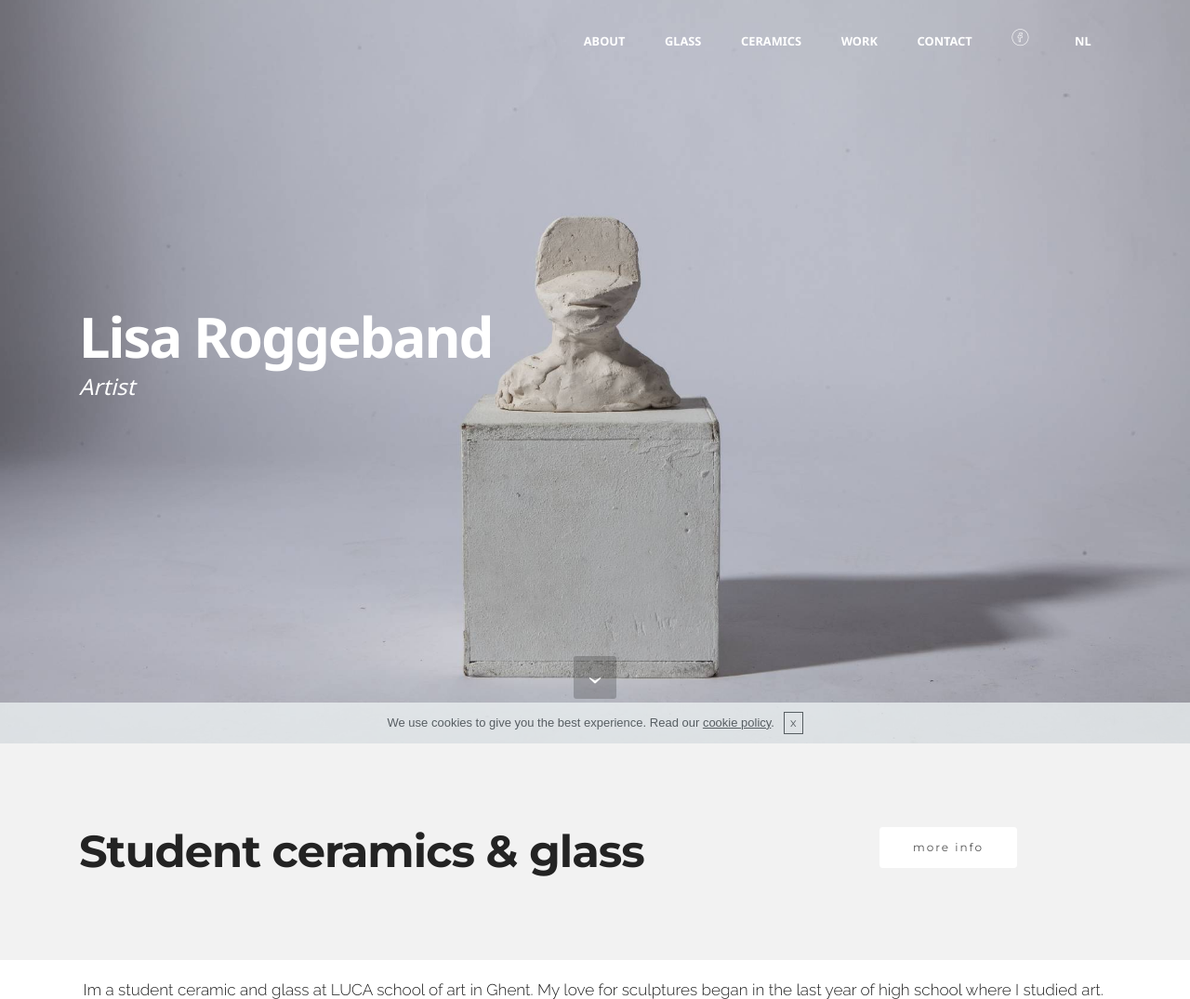
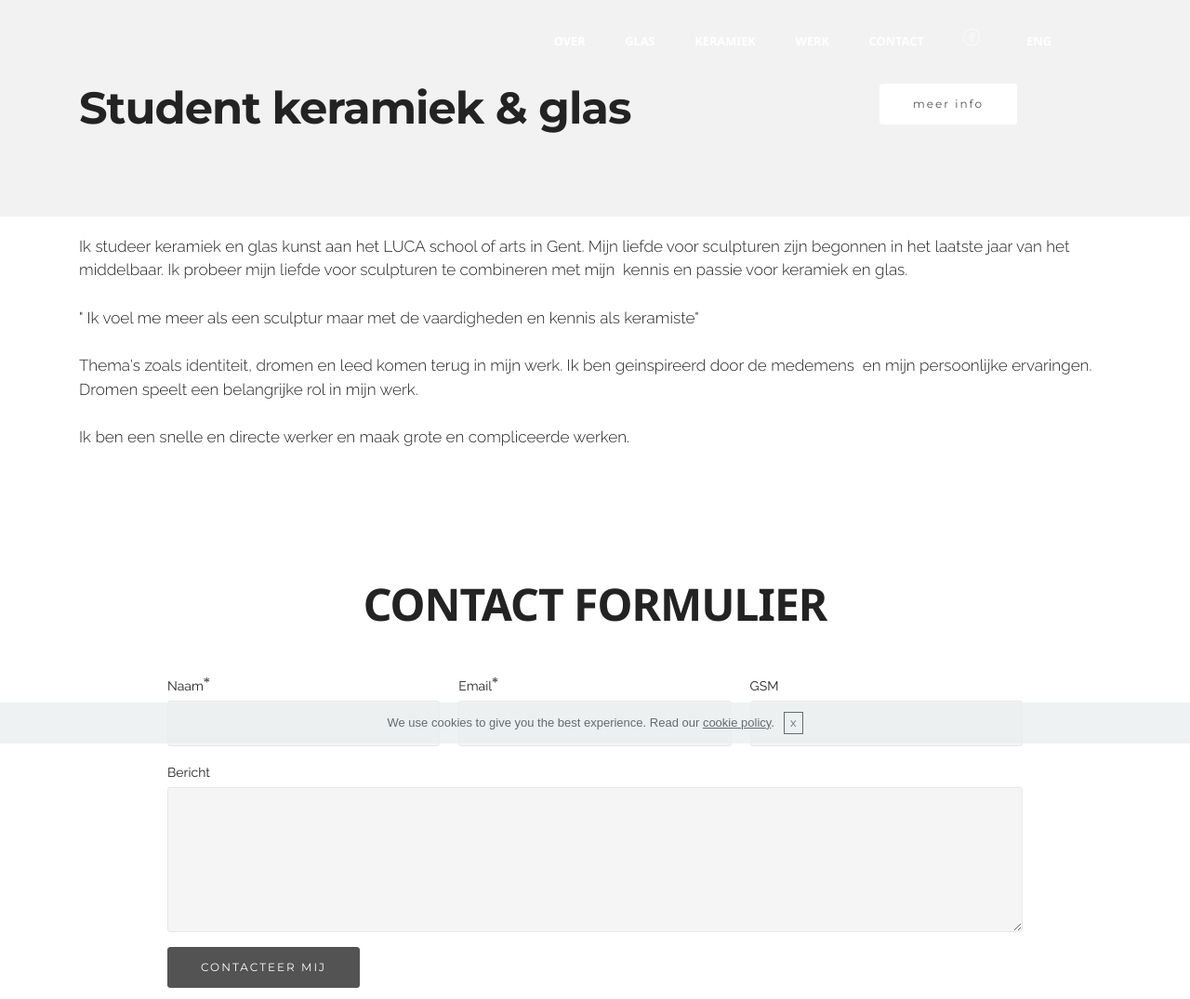
Before and after one commit to LisaRog/site10, a plain HTML site: page index.html in a window 1280 px wide. Shown: the top 1075 px of the page at 93% size. Drawn offline with Linux system fonts and the light colour scheme.

Commit message:
create github pages

```diff
--- a/assets/mobirise/css/mbr-additional.css
+++ b/assets/mobirise/css/mbr-additional.css
@@ -3,8 +3,6 @@
 @import url(https://fonts.googleapis.com/css?family=Lora:400,700);
 @import url(https://fonts.googleapis.com/css?family=Raleway:400,300,700);
 @import url(https://fonts.googleapis.com/css?family=Open+Sans:400,300,700);
-
-
 
 
 
@@ -479,17 +477,6 @@ h6,
 #menu-1 .dropdown-item[aria-expanded="true"] {
   color: #c0a375!important;
 }
-#header5-0 .mbr-section-title {
-  color: #ffffff;
-  text-align: left;
-  font-family: 'Noto Sans', sans-serif;
-  font-size: 60px;
-}
-#header5-0 .mbr-section-lead {
-  color: #ffffff;
-  text-align: left;
-  font-family: 'Noto Sans', sans-serif;
-}
 #form1-2 .form-control-label {
   color: #232323;
 }
--- a/index.html
+++ b/index.html
@@ -54,7 +54,7 @@
                         <div class="hamburger-icon"></div>
                     </button>
 
-                    <ul class="nav-dropdown collapse pull-xs-right nav navbar-nav navbar-toggleable-sm" id="exCollapsingNavbar"><li class="nav-item"><a class="nav-link link" href="index.html">ABOUT</a></li><li class="nav-item"><a class="nav-link link" href="page1.html" aria-expanded="false">GLASS</a></li><li class="nav-item"><a class="nav-link link" href="page2.html" aria-expanded="false">CERAMICS</a></li><li class="nav-item"><a class="nav-link link" href="page3.html" aria-expanded="false">WORK</a></li><li class="nav-item"><a class="nav-link link" href="index.html#form1-2" aria-expanded="false">CONTACT</a></li><li class="nav-item"><a class="nav-link link" href="https://www.facebook.com/LisaRoggebandSculptures/" aria-expanded="false" target="_blank"><span class="etl-icon icon-facebook mbr-iconfont mbr-iconfont-btn"></span></a></li><li class="nav-item"><a class="nav-link link" href="https://lisarog.github.io/site07/page2.html" aria-expanded="false">NL</a></li></ul>
+                    <ul class="nav-dropdown collapse pull-xs-right nav navbar-nav navbar-toggleable-sm" id="exCollapsingNavbar"><li class="nav-item"><a class="nav-link link" href="index.html">OVER</a></li><li class="nav-item"><a class="nav-link link" href="page1.html" aria-expanded="false">GLAS</a></li><li class="nav-item"><a class="nav-link link" href="page2.html" aria-expanded="false">KERAMIEK</a></li><li class="nav-item"><a class="nav-link link" href="page3.html" aria-expanded="false">WERK</a></li><li class="nav-item"><a class="nav-link link" href="index.html#form1-2" aria-expanded="false">CONTACT</a></li><li class="nav-item"><a class="nav-link link" href="index.html#form1-2" aria-expanded="false"><span class="etl-icon icon-facebook mbr-iconfont mbr-iconfont-btn"></span></a></li><li class="nav-item"><a class="nav-link link" href="https://lisarog.github.io/site10/" aria-expanded="false">ENG</a></li><li class="nav-item"><a class="nav-link link" href="index.html#form1-2" aria-expanded="false"></a></li></ul>
                     <button hidden="" class="navbar-toggler navbar-close" type="button" data-toggle="collapse" data-target="#exCollapsingNavbar">
                         <div class="close-icon"></div>
                     </button>
@@ -67,29 +67,7 @@
 
 </section>
 
-<section class="engine"><a rel="external" href="https://mobirise.com">https://mobirise.com/</a></section><section class="mbr-section mbr-section-hero mbr-section-full mbr-section-with-arrow mbr-after-navbar" id="header5-0" style="background-image: url(assets/images/mg-2000x1333.jpg);">
-
-
-
-    <div class="mbr-table-cell">
-
-        <div class="container">
-            <div class="row">
-                <div class="mbr-section col-md-10">
-
-                    <h1 class="mbr-section-title display-1">Lisa Roggeband</h1>
-                    <p class="mbr-section-lead lead">Artist</p>
-
-                </div>
-            </div>
-        </div>
-    </div>
-
-    <div class="mbr-arrow mbr-arrow-floating" aria-hidden="true"><a href="#msg-box1-v"><i class="mbr-arrow-icon"></i></a></div>
-
-</section>
-
-<section class="mbr-info mbr-info-extra mbr-section mbr-section-md-padding" id="msg-box1-v" style="background-color: rgb(242, 242, 242); padding-top: 90px; padding-bottom: 90px;">
+<section class="engine"><a rel="external" href="https://mobirise.com">Site Builder</a></section><section class="mbr-info mbr-info-extra mbr-section mbr-section-md-padding mbr-after-navbar" id="msg-box1-v" style="background-color: rgb(242, 242, 242); padding-top: 90px; padding-bottom: 90px;">
 
 
     <div class="container">
@@ -102,11 +80,11 @@
             <div class="mbr-table-md-up">
                 <div class="mbr-table-cell mbr-right-padding-md-up col-md-8 text-xs-center text-md-left">
 
-                    <h3 class="mbr-info-title mbr-section-title display-2">Student ceramics &amp; glass</h3>
+                    <h3 class="mbr-info-title mbr-section-title display-2">Student keramiek &amp; glas</h3>
                 </div>
 
                 <div class="mbr-table-cell col-md-4">
-                    <div class="text-xs-center"><a class="btn btn-white" href="index.html#content1-o">more info</a></div>
+                    <div class="text-xs-center"><a class="btn btn-white" href="index.html#content1-o">meer info</a></div>
                 </div>
             </div>
 
@@ -119,7 +97,7 @@
 
     <div class="container">
         <div class="row">
-            <div class="col-xs-12 lead"><p>&nbsp;Im a student ceramic and glass at LUCA school of art in Ghent. My love for sculptures began in the last year of high school where I studied art. &nbsp;I try to combine my love for sculptures with my knowledge and passion for Ceramics and glass.</p><p><br></p><p>'' I feel more like a sculptor, but with the skills and materials like ceramics and glass “</p><p><br></p><p>You recognize themes like identity, dreams and sorrow in my works. I'm inspired by my fellow creators and my personal experience and life. Dreams play a a major part in my works.</p><p><br></p><p>I work quick and try to apply directness and speed to build complicated large works.</p><p></p></div>
+            <div class="col-xs-12 lead"><p>Ik studeer keramiek en glas kunst aan het LUCA school of arts in Gent. Mijn liefde voor sculpturen zijn begonnen in het laatste jaar van het middelbaar. Ik probeer mijn liefde voor sculpturen te combineren met mijn &nbsp;kennis en passie voor keramiek en glas.&nbsp;</p><p><br></p><p>" Ik voel me meer als een sculptur maar met de vaardigheden en kennis als keramiste"</p><p><br>Thema's zoals identiteit, dromen en leed komen terug in mijn werk. Ik ben geinspireerd door de medemens &nbsp;en mijn persoonlijke ervaringen. Dromen speelt een belangrijke rol in mijn werk.</p><p><br></p><p>Ik ben een snelle en directe werker en maak grote en compliceerde werken.</p><p></p></div>
         </div>
     </div>
 
@@ -131,7 +109,7 @@
         <div class="container">
             <div class="row">
                 <div class="col-xs-12 text-xs-center">
-                    <h3 class="mbr-section-title display-2">CONTACT FORM</h3>
+                    <h3 class="mbr-section-title display-2">CONTACT FORMULIER</h3>
                     <small class="mbr-section-subtitle"></small>
                 </div>
             </div>
@@ -144,19 +122,19 @@
 
 
                     <div data-form-alert="true">
-                        <div hidden="" data-form-alert-success="true" class="alert alert-form alert-success text-xs-center">Thanks for filling out form!</div>
+                        <div hidden="" data-form-alert-success="true" class="alert alert-form alert-success text-xs-center">Dank u </div>
                     </div>
 
 
-                    <form action="https://mobirise.com/" method="post" data-form-title="CONTACT FORM">
+                    <form action="https://mobirise.com/" method="post" data-form-title="CONTACT FORMULIER">
 
-                        <input type="hidden" value="4forepRiXeMACxi/gJtTFAVK0XrmbIJuPMe6VFTHxX+OU+CC8ErhsS1S2ZUeEy/llauTvLUTqJiwa5rYBYDukZvoJmvxpoClx8F8T4lZTyAy7NMaryUS599qcXYaNGsA" data-form-email="true">
+                        <input type="hidden" value="Yzv1hOLUbHEv3YP2ynL1F4WzWR57VP9BWi2UqnapgWKnkdG+hQbeac0chbK/EdDBkK3zIw62ymOfo2m9c/T/vyP7n/lvafNbbDYxtIdGd5jSlfjm1Ax/uXDi4PEJvgdw" data-form-email="true">
 
                         <div class="row row-sm-offset">
 
                             <div class="col-xs-12 col-md-4">
                                 <div class="form-group">
-                                    <label class="form-control-label" for="form1-2-name">Name<span class="form-asterisk">*</span></label>
+                                    <label class="form-control-label" for="form1-2-name">Naam<span class="form-asterisk">*</span></label>
                                     <input type="text" class="form-control" name="name" required="" data-form-field="Name" id="form1-2-name">
                                 </div>
                             </div>
@@ -170,7 +148,7 @@
 
                             <div class="col-xs-12 col-md-4">
                                 <div class="form-group">
-                                    <label class="form-control-label" for="form1-2-phone">Phone</label>
+                                    <label class="form-control-label" for="form1-2-phone">GSM</label>
                                     <input type="tel" class="form-control" name="phone" data-form-field="Phone" id="form1-2-phone">
                                 </div>
                             </div>
@@ -178,11 +156,11 @@
                         </div>
 
                         <div class="form-group">
-                            <label class="form-control-label" for="form1-2-message">Message</label>
+                            <label class="form-control-label" for="form1-2-message">Bericht</label>
                             <textarea class="form-control" name="message" rows="7" data-form-field="Message" id="form1-2-message"></textarea>
                         </div>
 
-                        <div><button type="submit" class="btn btn-black">CONTACT ME</button></div>
+                        <div><button type="submit" class="btn btn-black">CONTACTEER MIJ</button></div>
 
                     </form>
                 </div>
@@ -196,7 +174,7 @@
     <div class="container">
         <div class="row">
             <div class="col-md-8 col-md-offset-2 text-xs-center">
-                <h3 class="mbr-section-title display-2">SHARE THIS PAGE!</h3>
+                <h3 class="mbr-section-title display-2">DEEL DEZE PAGINA</h3>
                 <div>
 
                   <div class="mbr-social-likes" data-counters="false">
```
Also changed, not shown: page1.html (+5 -5 lines), page2.html (+7 -7 lines), page3.html (+3 -3 lines), 1 other file.
